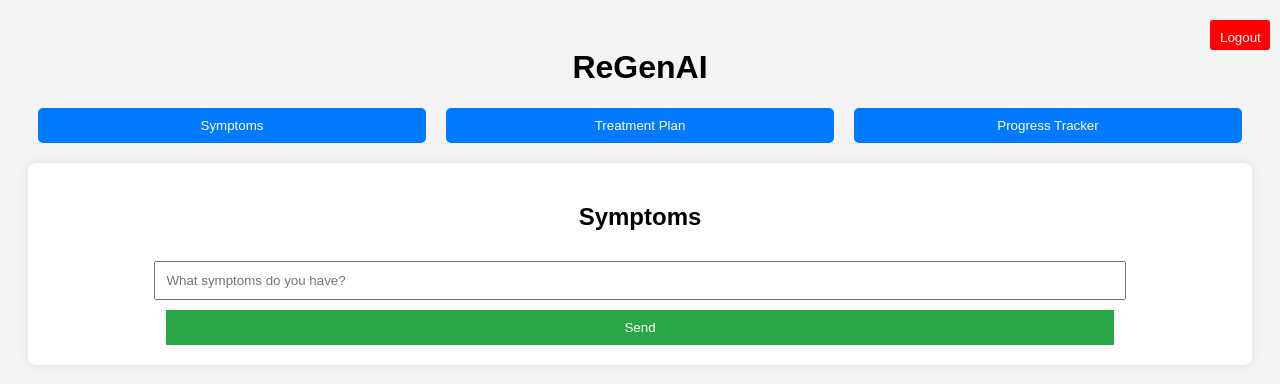
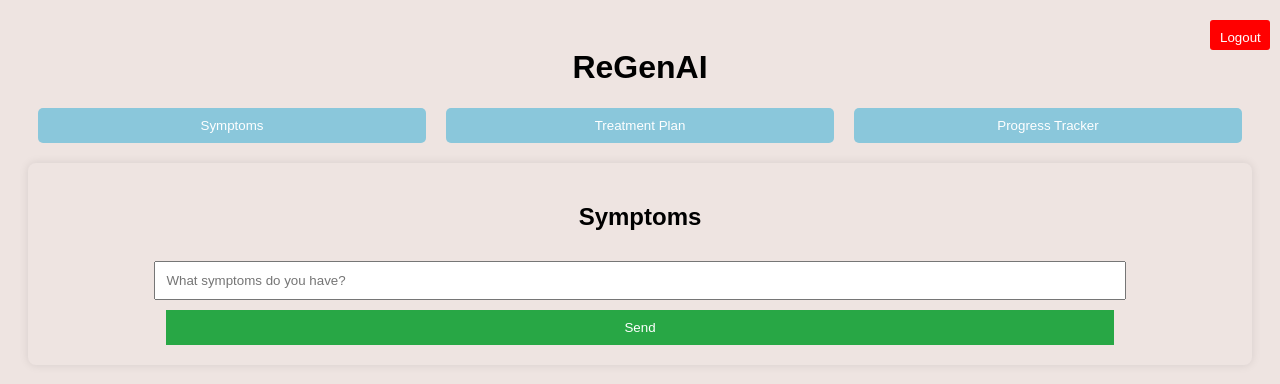
Before and after one commit to eeshadesai/HackHERS2025, a Flask app: page / in a window 1280 px wide. Shown: the top 384 px of the page. Run offline with Flask 3, Linux system fonts and the light colour scheme; the visitor is signed in with stand-in values (Sample User, id 1).

Commit message:
color changes

```diff
--- a/static/main.css
+++ b/static/main.css
@@ -12,6 +12,12 @@
     display: flex;
     justify-content: center;
     align-items: center;
+}
+
+input::placeholder {
+
+    color: #d3d3d3;
+
 }
 
 body{
--- a/templates/index.html
+++ b/templates/index.html
@@ -7,7 +7,7 @@
    <style>
        body {
            font-family: Arial, sans-serif;
-           background-color: #f4f4f4;
+           background-color: #EEE4E1;
            text-align: center;
            padding: 20px;
        }
@@ -19,7 +19,7 @@
        .tab {
            padding: 10px 20px;
            cursor: pointer;
-           background-color: #007bff;
+           background-color: #8AC7DB;
            color: white;
            margin: 0 10px;
            border-radius: 5px;
@@ -31,7 +31,7 @@
        .tab-content {
            display: none;
            padding: 20px;
-           background-color: white;
+           background-color: #EEE4E1;
            border-radius: 8px;
            box-shadow: 0 0 10px rgba(0, 0, 0, 0.1);
        }
@@ -73,6 +73,9 @@
            color: white;
            border: none;
        }
+       button:hover {
+           background-color: #BCD8B7;
+       }
        table {
            width: 80%;
            margin: 20px auto;
@@ -90,7 +93,7 @@
            background-color: #f2f2f2;
        }
        .editable {
-           background-color: #f9f9f9;
+           background-color: #deccc8;
            border: 1px dashed #ddd;
        }
        .delete-btn {
--- a/templates/login.html
+++ b/templates/login.html
@@ -8,7 +8,7 @@
 </head>
 <body class="login">
     <form method="POST" action="{{ url_for('login') }}">
-        <h1>Login</h1>
+        <h1>ReGenAI Login</h1>
 
         <div class="textBox">
             <input type="text" id="username" name="username" placeholder="Username" required>
```
